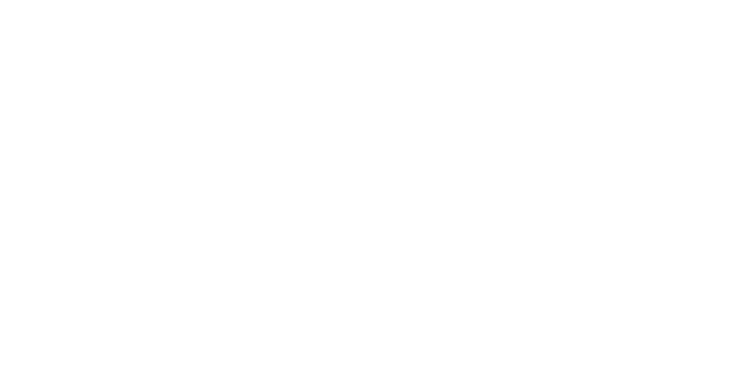
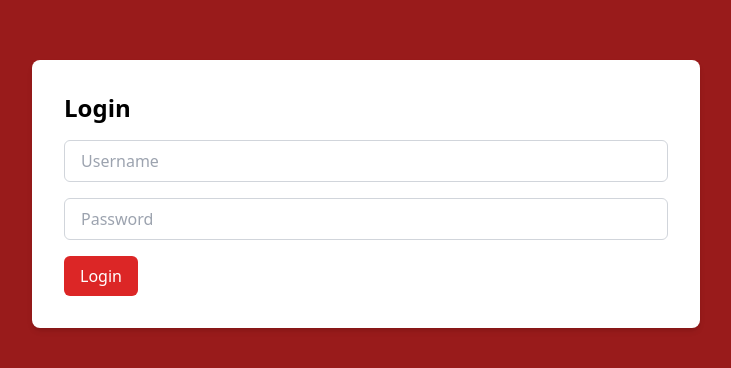
Before and after one commit to ViniOS/LASH_Front, a React (Vite) app: page / in a window 1280 px wide. Before the commit this address had no page. Shown: the part 206-574 px from the top of the page, without its empty margins (274-1005 px from the left). Built offline with nearby package versions, Linux system fonts and the light colour scheme.

Commit message:
login funcionando

```diff
--- a/package.json
+++ b/package.json
@@ -11,9 +11,12 @@
   },
   "dependencies": {
     "react": "^18.2.0",
+    "react-datepicker": "^6.9.0",
     "react-dom": "^18.2.0",
+    "react-input-mask": "^2.0.4",
     "react-router-dom": "^6.14.0",
-    "react-toastify": "^9.1.3"
+    "react-toastify": "^9.1.3",
+    "validator": "^13.12.0"
   },
   "devDependencies": {
     "@types/react": "^18.0.37",
--- a/src/App.jsx
+++ b/src/App.jsx
@@ -3,12 +3,14 @@ import Paciente from './pages/Paciente';
 import Responsavel from './pages/Responsavel';
 import Frequencia from './pages/Frequencia';
 import Doenca from './pages/Doenca';
+import Login from './pages/Login'
 
 function App(){
     return (
         <div>
             <BrowserRouter>
                 <Routes>
+                    <Route path='/' element={<Login/>}></Route>
                     <Route path='/pacientes' element={<Paciente/>}></Route>
                     <Route path='/responsaveis' element={<Responsavel/>}></Route>
                     <Route path='/frequencia' element={<Frequencia/>}></Route>
--- a/src/components/FormAdd/FrequenciaAdd.jsx
+++ b/src/components/FormAdd/FrequenciaAdd.jsx
@@ -1,4 +1,4 @@
-import { useState, useEffect } from 'react';
+import { useState } from 'react';
 
 function FrequenciaAdd({ id }){
 
--- a/src/components/Search.jsx
+++ b/src/components/Search.jsx
@@ -4,7 +4,7 @@ import ResponsavelAdd from './FormAdd/ResponsavelAdd';
 import FrequenciaAdd from './FormAdd/FrequenciaAdd';
 import DoencaAdd from './FormAdd/DoencaAdd';
 
-import React, { useState, useEffect } from 'react';
+import { useState, useEffect } from 'react';
 import { ToastContainer, toast } from 'react-toastify';
 import 'react-toastify/dist/ReactToastify.css';
 
@@ -19,7 +19,7 @@ function Search({entity, columns}){
     const [selectedItemId, setSelectedItemId] = useState('');
 
     //formAdd
-    const [formAddString, setformAddString] = useState(entity);
+    const [formAddString] = useState(entity);
 
     let formAddRender = null;
     let title = '';
@@ -129,14 +129,14 @@ function Search({entity, columns}){
             {showTable && (
                 <div className="w-full">
                     <div className='my-12'>
-                        <h1 className='text-red-600 font-bold text-center text-2xl'>Pesquisar {title}</h1>
+                        <h1 className='text-red-700 font-bold text-center text-2xl'>Pesquisar {title}</h1>
                     </div>
                     <form className="flex justify-center gap-2">
                         <div className="flex-initial w-7/12">
-                            <input type="text" id="searchPacients" value={searchValue} onChange={handleInputChange} className="bg-red-700 border border-gray-300 text-white text-sm rounded-full focus:ring-red-500 focus:border-red-500 block w-full p-2.5" placeholder="" required />
+                            <input type="text" id="searchPacients" value={searchValue} onChange={handleInputChange} className="bg-red-700 border border-gray-300 text-white text-sm rounded-full focus:ring-red-700 focus:border-red-700 block w-full p-2.5" placeholder="" required />
                         </div>
                         <div>
-                            <button type="button" onClick={handleSearch} className="rounded-full border-2 border-red-600 text-red-600 p-1.5 px-4">Pesquisar</button>
+                            <button type="button" onClick={handleSearch} className="rounded-full border-2 border-red-700 text-red-700 p-1.5 px-4">Pesquisar</button>
                         </div>
                     </form>
                 </div>
--- /dev/null
+++ b/src/pages/Login.jsx
@@ -0,0 +1,88 @@
+import { useState } from "react";
+
+const Login = () => {
+  const [username, setUsername] = useState("");
+  const [password, setPassword] = useState("");
+  const [isLoggedIn, setIsLoggedIn] = useState(false);
+  const [error, setError] = useState("");
+
+  const handleLogin = async () => {
+    try {
+      const response = await fetch("http://localhost:3000/login", {
+        method: "POST",
+        headers: {
+          "Content-Type": "application/json",
+        },
+        body: JSON.stringify({ email: username, senha: password }),
+      });
+
+      if (!response.ok) {
+        throw new Error("Invalid username or password");
+      }
+
+      const { mensagem } = await response.json();
+      if (mensagem === 'Login feito com sucesso') {
+        window.location.href = "http://localhost:5173/pacientes"; // Redireciona para a página de pacientes
+      } else {
+        setError(mensagem);
+      }
+    } catch (err) {
+      setError(err.message);
+    }
+  };
+
+  const handleLogout = async () => {
+    try {
+      await fetch("/logout", { method: "POST" });
+      localStorage.removeItem("token"); // Remove token from local storage
+      setIsLoggedIn(false);
+    } catch (err) {
+      console.error("Error logging out:", err);
+    }
+  };
+
+  return (
+    <div className="bg-red-800 min-h-screen flex items-center justify-center">
+      <div className="bg-white p-8 rounded-lg shadow-md">
+        {isLoggedIn ? (
+          <div>
+            <h1 className="text-2xl font-bold mb-4">Welcome, {username}!</h1>
+            <button
+              className="bg-red-600 text-white px-4 py-2 rounded-md"
+              onClick={handleLogout}
+            >
+              Logout
+            </button>
+          </div>
+        ) : (
+          <div>
+            <h1 className="text-2xl font-bold mb-4">Login</h1>
+            {error && <p className="text-red-500 mb-4">{error}</p>}
+            <input
+              className="w-full mb-4 px-4 py-2 border border-gray-300 rounded-md focus:outline-none focus:border-red-600"
+              type="text"
+              placeholder="Username"
+              value={username}
+              onChange={(e) => setUsername(e.target.value)}
+            />
+            <input
+              className="w-full mb-4 px-4 py-2 border border-gray-300 rounded-md focus:outline-none focus:border-red-600"
+              type="password"
+              placeholder="Password"
+              value={password}
+              onChange={(e) => setPassword(e.target.value)}
+            />
+            <button
+              className="bg-red-600 text-white px-4 py-2 rounded-md"
+              onClick={handleLogin}
+            >
+              Login
+            </button>
+          </div>
+        )}
+      </div>
+    </div>
+  );
+};
+
+export default Login;
```
Also changed, not shown: 1 other file (tests, documents, lock files or other folders).
